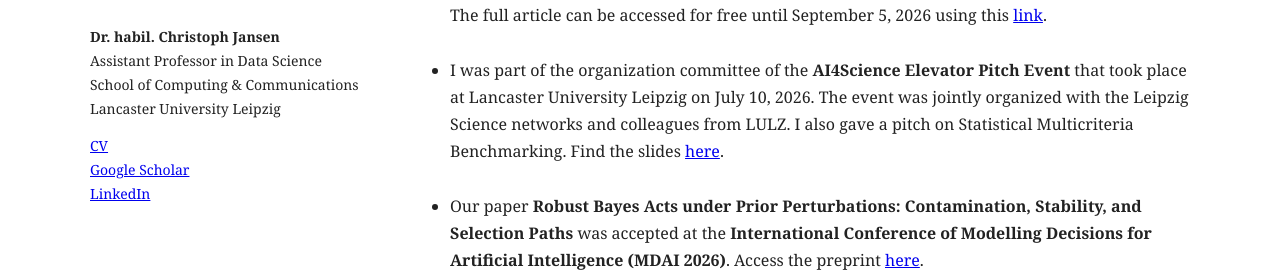
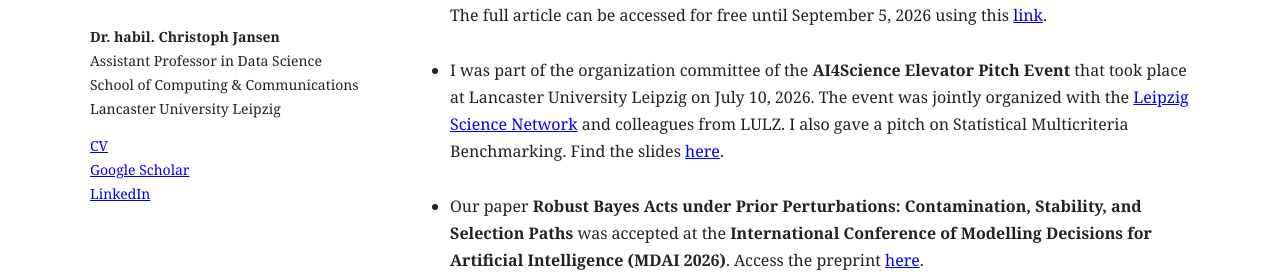
Before and after one commit to jansenc/jansenc.github.io, a Jekyll site: the page built from news/index.md, in a window 1280 px wide. Shown: the part 448-728 px from the top of the page. Built offline with Jekyll 4.4.1, drawn with Linux system fonts in a browser that asks for light colours.

Commit message:
Update index.md

```diff
--- a/news/index.md
+++ b/news/index.md
@@ -18,7 +18,7 @@ permalink: /news/
   </li>
    <br>
    <li>
-    I was part of the organization committee of the <strong>AI4Science Elevator Pitch Event</strong> that took place at Lancaster University Leipzig on July 10, 2026. The event was jointly organized with the Leipzig Science networks and colleagues from LULZ. I also gave a pitch on Statistical Multicriteria Benchmarking. Find the slides <a href="/assets/pitch_christoph.pdf">here</a>.
+    I was part of the organization committee of the <strong>AI4Science Elevator Pitch Event</strong> that took place at Lancaster University Leipzig on July 10, 2026. The event was jointly organized with the <a href="https://www.leipzig-science-network.de/de">Leipzig Science Network</a> and colleagues from LULZ. I also gave a pitch on Statistical Multicriteria Benchmarking. Find the slides <a href="/assets/pitch_christoph.pdf">here</a>.
       </li>
    <br>
    <li>
```
